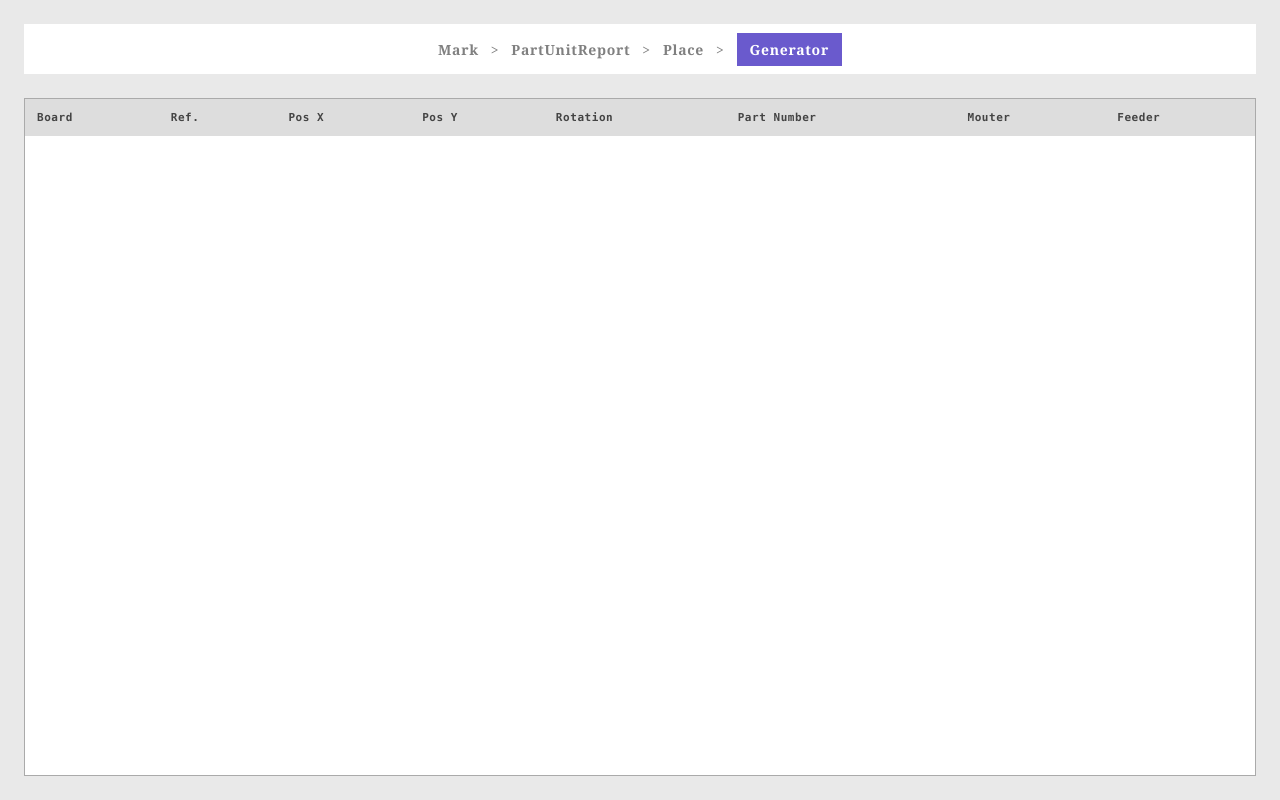
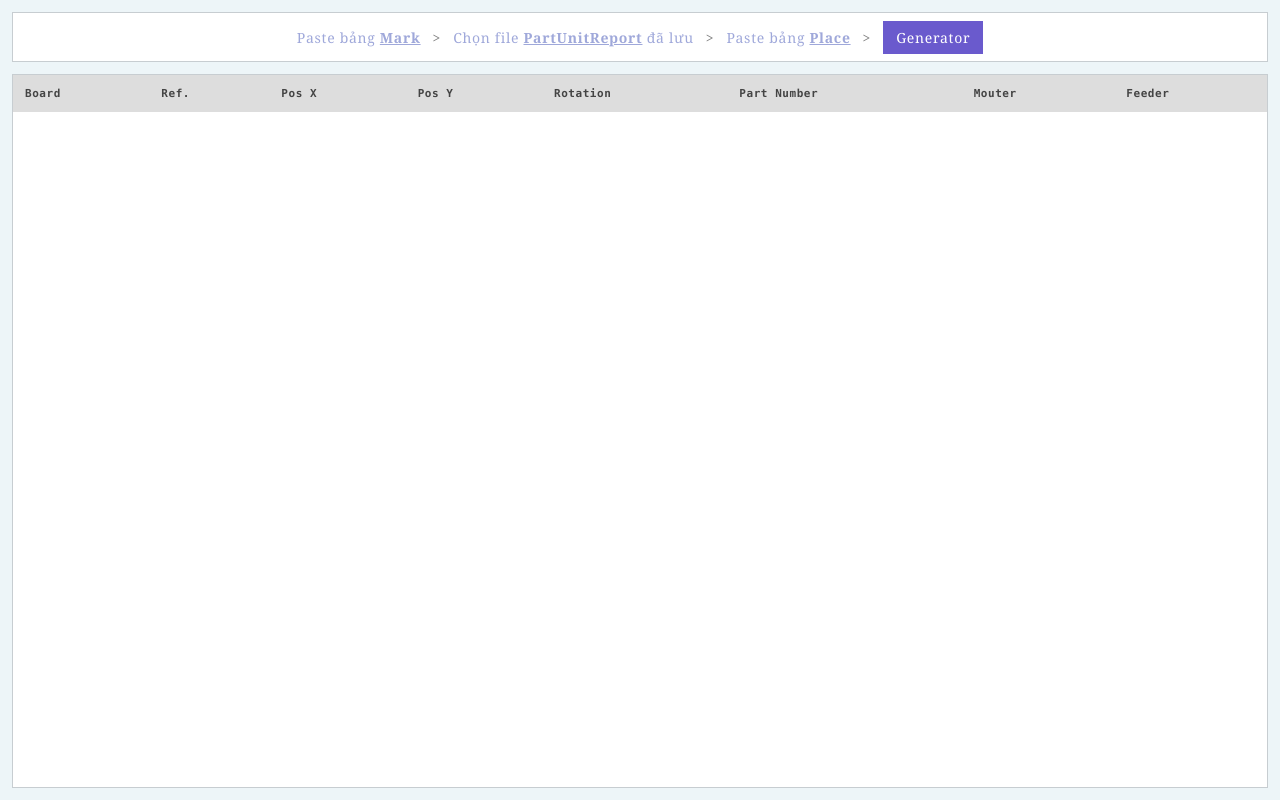
Before and after one commit to hiepdeep/hiepdeep.netlify.app, a plain HTML site: page projects-old/makefujidirector - Copy.html in a window 1280 px wide. Both pictures are taken after a click on the button "Generator". Drawn offline with Linux system fonts and the light colour scheme.

Commit message:
Update makefujidirector - Copy.html

```diff
--- a/projects-old/makefujidirector - Copy.html
+++ b/projects-old/makefujidirector - Copy.html
@@ -28,17 +28,19 @@
 				letter-spacing: 0.05em;
 			}
 			body {
-				background: #e9e9e9;
+				background: #edf5f8;
 				display: flex;
 				flex-direction: column;
-				padding: 24px;
+				padding: 12px;
+				height: 100vh;
 			}
 			#btnTabs {
 				flex-shrink: 0;
 				background: white;
 				padding: 0 12px;
 				height: 50px;
-				margin-bottom: 24px;
+				border: 1px solid #c7cdd1;
+				margin-bottom: 12px;
 				display: flex;
 				justify-content: center;
 				align-items: center;
@@ -48,20 +50,23 @@
 			#btnTabs button {
 				all: unset;
 				cursor: pointer;
+			}
+			#btnTabs button b {
 				font-weight: bold;
+				text-decoration: underline;
 			}
 			#btnTabs .btnNext {
 				user-select: none;
 				opacity: 0.5;
 			}
 			#btnTabs .btnImport {
-				color: gray;
+				color: #9fa8da;
 			}
 			#btnTabs .btnImport:hover {
 				text-decoration: underline;
 			}
 			#btnTabs .btnImport.active {
-				color: Tomato;
+				color: SlateBlue;
 			}
 			#btnTabs .btnExport {
 				padding: 6px 12px;
@@ -79,14 +84,14 @@
 			}
 			#ctnTabs .txtImport {
 				display: none;
-				height: calc(100vh - 24px*6 + 22px);
+				height: 100%;
 			}
 			#ctnTabs .txtImport.active {
 				display: flex;
 				flex-direction: column;
 			}
 			#ctnTabs .txtImport label[for=addPartUnit] {
-				margin-bottom: 24px;
+				margin-bottom: 12px;
 				background: DodgerBlue;
 				padding: 12px;
 				color: white;
@@ -102,7 +107,7 @@
 				font: 11px "Consolas", sans-serif;
 				width: 100%;
 				height: 100%;
-				border: 1px solid #aaa;
+				border: 1px solid #c7cdd1;
 				border-radius: 0;
 				padding: 12px;
 				resize: none;
@@ -130,12 +135,12 @@
 			.txtExport #export {
 				background: white;
 				position: absolute;
-				top: calc(50px + 24px*2);
-				left: 24px;
-				width: calc(100% - 24px*2);
-				height: calc(100% - 50px - 24px*3);
+				top: calc(50px + 12px * 2);
+				left: 12px;
+				width: calc(100% - 12px * 2);
+				height: calc(100% - 50px - 12px * 3);
 				overflow: scroll;
-				border: 1px solid #aaa;
+				border: 1px solid #c7cdd1;
 			}
 			.txtExport #export table {
 				table-layout: auto;
@@ -170,11 +175,11 @@
 	</head>
 	<body>
 		<div id="btnTabs">
-			<button class="btnImport active">Mark</button>
+			<button class="btnImport active">Paste bảng <b>Mark</b></button>
 			<span class="btnNext">></span>
-			<button class="btnImport">PartUnitReport</button>
+			<button class="btnImport">Chọn file <b>PartUnitReport</b> đã lưu</button>
 			<span class="btnNext">></span>
-			<button class="btnImport">Place</button>
+			<button class="btnImport">Paste bảng <b>Place</b></button>
 			<span class="btnNext">></span>
 			<button class="btnExport">Generator</button>
 		</div>
@@ -213,7 +218,6 @@
 			}
 			function vlookup(key, range, col) {
 				for (var i = 0; i < range.length; i++) {
-					// range[i][6] là cột 'BoardRef'
 					if (range[i].length > 6 && range[i][6] == key) {
 						return range[i][col];
 					}
@@ -263,7 +267,6 @@
 							arr1[x].push(cellValue);
 							arr2[x].push(cellValue.length);
 						}
-						// Thay thế Math.max(...array) bằng Math.max.apply(null, array)
 						arr3[x].push(Math.max.apply(null, arr2[x]));
 						for (var u = 0; u < arr1[x].length; u++) {
 							var uLength = arr1[x][u].length;
@@ -373,7 +376,6 @@
 				var arr_Mark = [];
 				var arr_PartUnit = [];
 				var arr_Place = [];
-				// --- Xử lý Mark ---
 				var row_Mark = [];
 				var tempMarkRows = paste_Mark.split("\n");
 				for (var x = 0; x < tempMarkRows.length; x++) {
@@ -396,7 +398,6 @@
 					arr_Mark[newRowIndex].push(row_Mark[row][mark_X].trim());
 					arr_Mark[newRowIndex].push(row_Mark[row][mark_Y].trim());
 				}
-				// --- Xử lý PartUnit ---
 				var row_PartUnit = paste_PartUnit.split("<br>");
 				var header_PartUnit = row_PartUnit[0].replace(/(&nbsp;)/g, "").split(" | ");
 				var partunit_seqBrdNum = header_PartUnit.indexOf("seqBrdNum");
```
